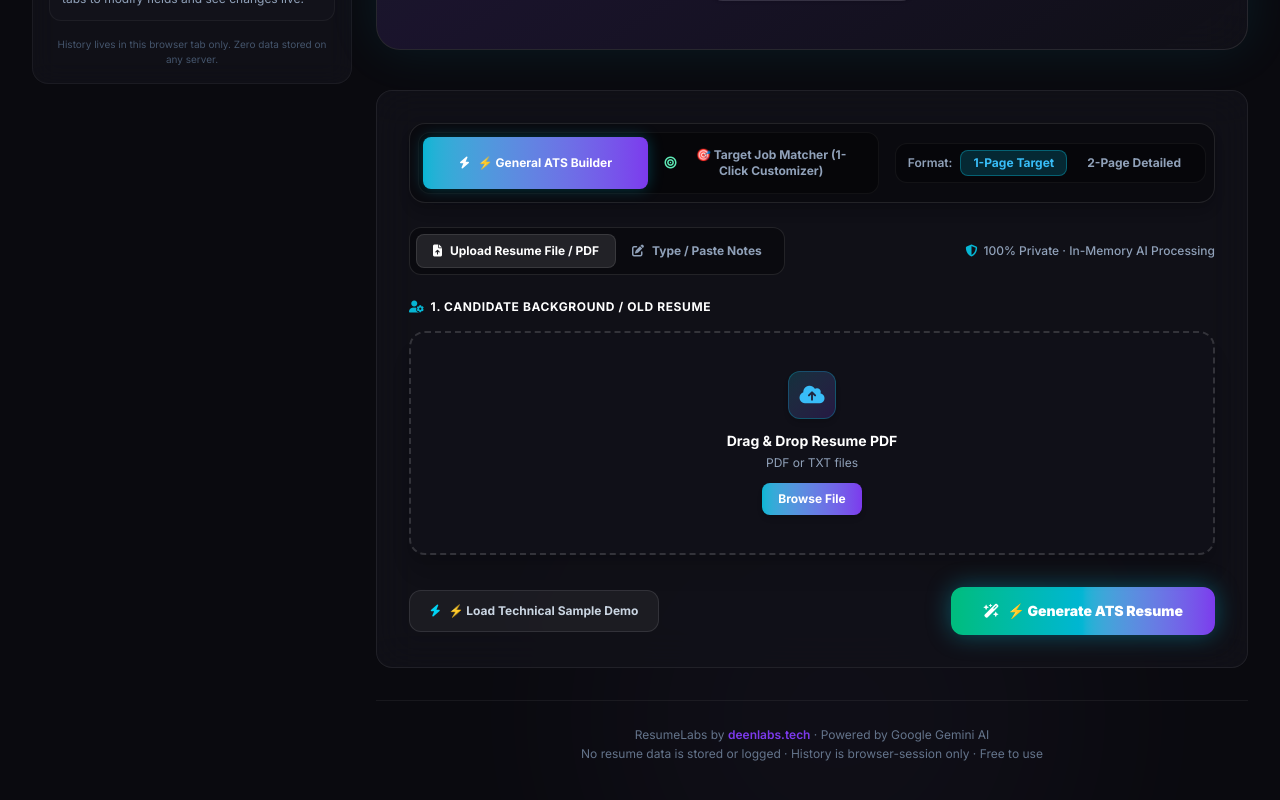
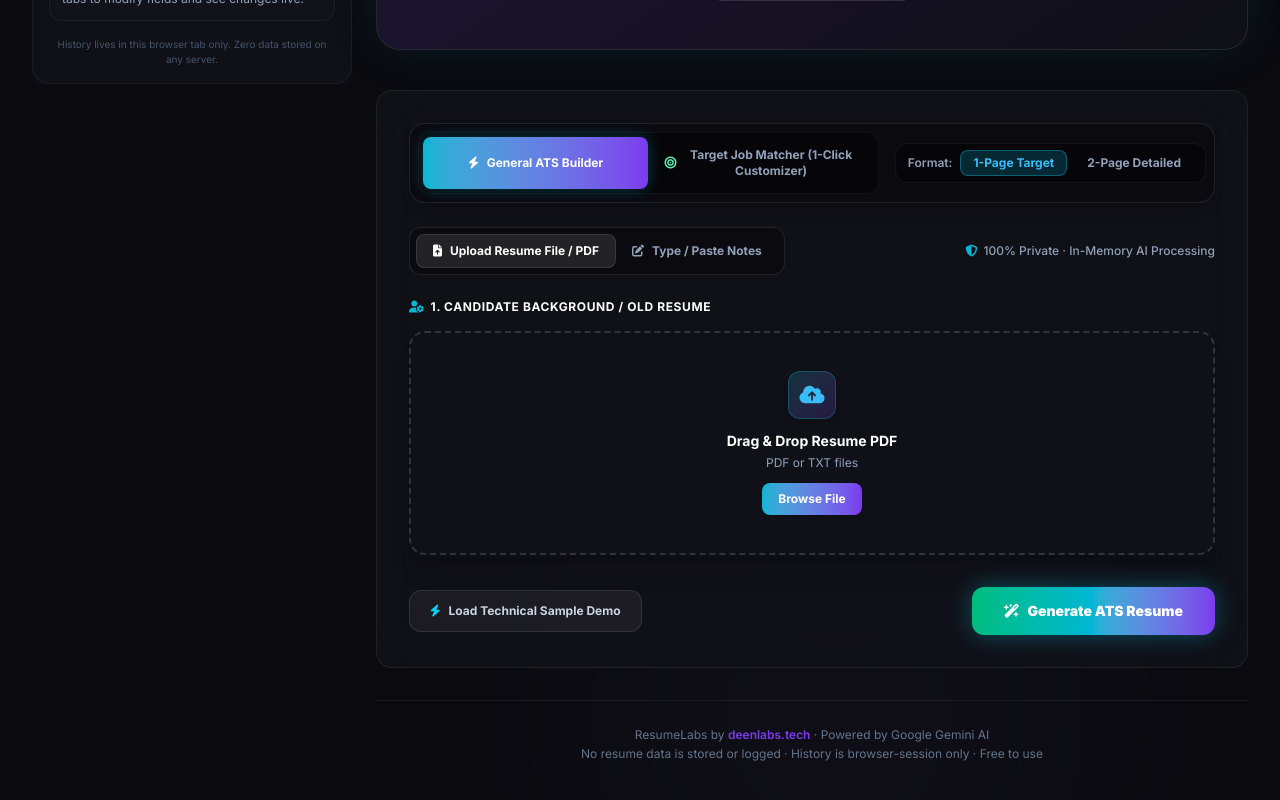
Before and after one commit to Deen-Labs/ihateats, a Next.js app: page / in a window 1280 px wide. Shown: the part 660-1460 px from the top of the page. Built offline with nearby package versions, Linux system fonts and the light colour scheme.

Commit message:
style: remove unnecessary emojis from UI

```diff
--- a/src/app/page.tsx
+++ b/src/app/page.tsx
@@ -62,7 +62,7 @@ export default function Home() {
         e.preventDefault();
         const active = toggleDevMode();
         setQuota(getQuotaState());
-        alert(active ? "🛠️ Developer Mode ENABLED (Unlimited AI Generations)" : "🔒 Developer Mode DISABLED (Free Tier Restored)");
+        alert(active ? "Developer Mode ENABLED (Unlimited AI Generations)" : "Developer Mode DISABLED (Free Tier Restored)");
       }
     };
 
@@ -238,8 +238,8 @@ export default function Home() {
                 setQuota(getQuotaState());
                 alert(
                   active
-                    ? "🛠️ Developer Mode ENABLED (Unlimited AI Generations)"
-                    : "🔒 Developer Mode DISABLED (Free Tier Restored)"
+                    ? "Developer Mode ENABLED (Unlimited AI Generations)"
+                    : "Developer Mode DISABLED (Free Tier Restored)"
                 );
               }
             }}
--- a/src/components/QuotaBadge.tsx
+++ b/src/components/QuotaBadge.tsx
@@ -17,7 +17,7 @@ export default function QuotaBadge({ quota, onUpgradeClick }: QuotaBadgeProps) {
         title="Developer Mode Active (Unlimited Generations)"
       >
         <i className="fa-solid fa-code text-cyan-400 text-xs animate-pulse" />
-        <span>🛠️ Dev Mode (Unlimited)</span>
+        <span>Dev Mode (Unlimited)</span>
       </button>
     );
   }
--- a/src/components/ResumeInput.tsx
+++ b/src/components/ResumeInput.tsx
@@ -17,15 +17,15 @@ interface ResumeInputProps {
 
 const SAMPLE_JOB_PRESETS = [
   {
-    title: "🛠️ AWS Senior DevOps Architect",
+    title: "AWS Senior DevOps Architect",
     jd: "Senior Multi-Cloud & DevOps Architect. Requirements: AWS (EC2, EKS, S3, IAM), Kubernetes, Terraform, Infrastructure as Code, CI/CD automation pipelines, Docker, Prometheus monitoring, zero-downtime microservices deployments, 99.99% SLA uptime management.",
   },
   {
-    title: "💻 Google Senior Full Stack Engineer",
+    title: "Google Senior Full Stack Engineer",
     jd: "Senior Full Stack Engineer. Requirements: React, Next.js, TypeScript, Node.js, Distributed Systems, Redis caching, GraphQL & REST APIs, microservices architecture, automated unit/integration testing, cloud-native high-throughput engineering.",
   },
   {
-    title: "🚀 Stripe Technical Product Manager",
+    title: "Stripe Technical Product Manager",
     jd: "Technical Product Manager. Requirements: Distributed API design, payment infrastructure, developer platform ecosystem, cross-functional engineering roadmap alignment, data-driven feature analytics, technical specification drafting.",
   },
 ];
@@ -126,7 +126,7 @@ export default function ResumeInput({
             }`}
           >
             <i className="fa-solid fa-bolt text-xs" />
-            <span>⚡ General ATS Builder</span>
+            <span>General ATS Builder</span>
           </button>
 
           <button
@@ -138,7 +138,7 @@ export default function ResumeInput({
             }`}
           >
             <i className="fa-solid fa-bullseye text-xs text-emerald-300" />
-            <span>🎯 Target Job Matcher (1-Click Customizer)</span>
+            <span>Target Job Matcher (1-Click Customizer)</span>
           </button>
         </div>
 
@@ -332,7 +332,7 @@ export default function ResumeInput({
           className="w-full sm:w-auto px-5 py-3 rounded-xl bg-white/5 hover:bg-white/10 border border-white/10 text-slate-300 text-xs font-bold transition-all flex items-center justify-center gap-2 cursor-pointer"
         >
           <i className="fa-solid fa-[#06b6d4] fa-bolt text-cyan-400" />
-          <span>⚡ Load Technical Sample Demo</span>
+          <span>Load Technical Sample Demo</span>
         </button>
 
         <button
@@ -352,7 +352,7 @@ export default function ResumeInput({
           ) : (
             <>
               <i className="fa-solid fa-[#06b6d4] fa-wand-magic-sparkles" />
-              <span>{mode === "targeted" ? "🎯 Generate Job-Targeted Resume" : "⚡ Generate ATS Resume"}</span>
+              <span>{mode === "targeted" ? "Generate Job-Targeted Resume" : "Generate ATS Resume"}</span>
             </>
           )}
         </button>
```
